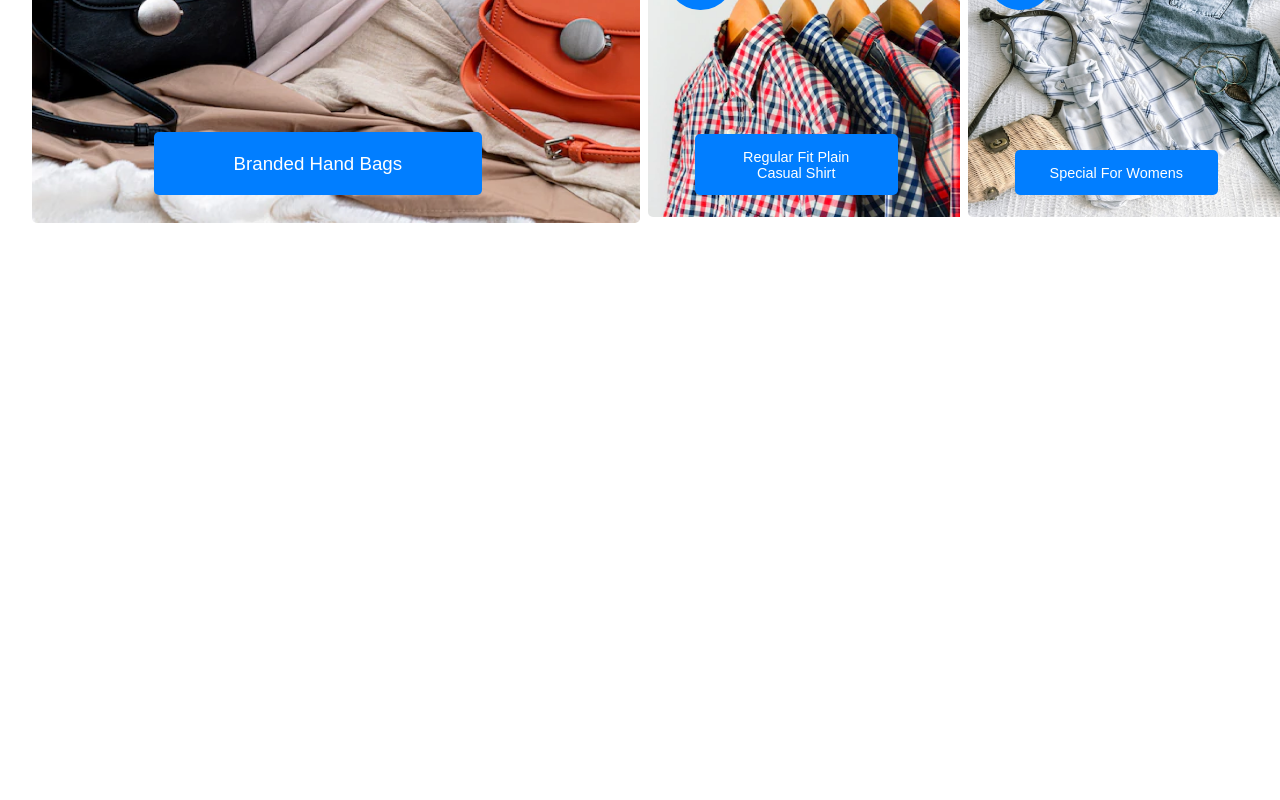
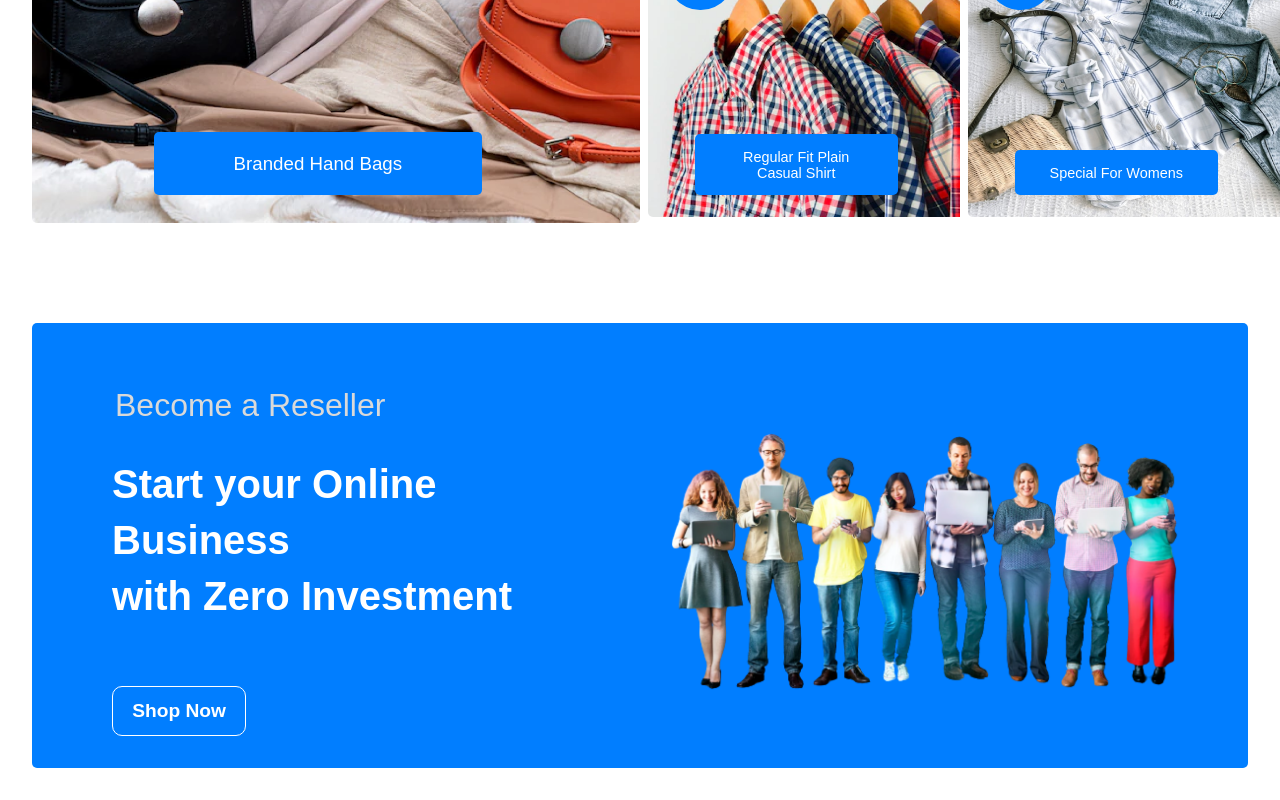
Before and after one commit to Snesh07/startxlabs_assignment, a React (Create React App) app: page / in a window 1280 px wide. Shown: the part 1129-1929 px from the top of the page. Before the commit the page ends 1388 px from the top, so only its background shows below. Built offline with nearby package versions, Linux system fonts and the light colour scheme.

Commit message:
feat: join now banner added

```diff
--- a/src/App.js
+++ b/src/App.js
@@ -4,6 +4,7 @@ import Header from './components/Header';
 import Navbar from './components/Navbar';
 import Banner from './components/Banner';
 import NewArrivals from './components/NewArrivals';
+import JoinNowBanner from './components/JoinNowBanner';
 
 function App() {
   return (
@@ -21,6 +22,9 @@ function App() {
         <Routes>
           <Route path="/" element={<NewArrivals />}></Route>
         </Routes>
+        <Routes>
+          <Route path="/" element={<JoinNowBanner />}></Route>
+        </Routes>
         </Router>
     </>
   );
--- /dev/null
+++ b/src/components/JoinNowBanner.js
@@ -0,0 +1,24 @@
+import React from 'react'
+import '../styles/JoinNowBanner.css';
+
+function JoinNowBanner() {
+    return (
+        <>
+            <div className='JoinNowBanner_container'>
+                <div className='JoinNowBanner_bg'>
+                    <div className='JoinNowBanner_text_btn'>
+                        <p>Become a Reseller</p>
+                        <h1>Start your Online Business
+                            <br />with Zero Investment</h1>
+                        <button className='JoinNowBanner_btn'>Shop Now</button>
+                    </div>
+                    <div className='JoinNowBanner_image'>
+                        <img src='./images/image_165.png' alt="JoinNowBanner" ></img>
+                    </div>
+                </div>
+            </div>
+        </>
+    )
+}
+
+export default JoinNowBanner
--- a/src/styles/Banner.css
+++ b/src/styles/Banner.css
@@ -11,6 +11,7 @@
     display: flex;
     justify-content: space-between;
     margin: 2rem;
+    border-radius: 5px;
     background: linear-gradient(90deg, rgba(242, 250, 255, 1) 31%, rgba(192, 226, 255, 1) 100%);
 }
 
--- /dev/null
+++ b/src/styles/JoinNowBanner.css
@@ -0,0 +1,56 @@
+.JoinNowBanner_container {
+    position: absolute;
+    margin: 2rem 0;
+    width: 100%;
+    height: auto;
+    overflow: hidden;
+}
+
+.JoinNowBanner_bg {
+    padding: 0;
+    display: flex;
+    justify-content: space-between;
+    margin: 2rem;
+    background: #017EFF;
+    border-radius: 5px;
+}
+
+.JoinNowBanner_text_btn {
+    padding: 2rem 5rem;
+}
+
+.JoinNowBanner_text_btn p {
+    font-size: 2rem;
+    font-weight: 400;
+    color: #D9D9D9;
+}
+
+.JoinNowBanner_text_btn h1 {
+    font-size: 2.5rem;
+    font-weight: 800;
+    line-height: 3.5rem;
+    color: #fff;
+}
+
+.JoinNowBanner_btn{
+    margin-top: 2.2rem;
+    border: #fff solid 1.5px;
+    border-radius: 10px;
+    padding: 0.8rem 1.2rem;
+    font-size: 1.2rem;
+    font-weight: 800;
+    color: #fff;
+    background-color: transparent;
+    cursor: pointer;
+}
+
+.JoinNowBanner_btn:hover{
+    background: #fff;
+    transition: 0.5s;
+    color: #017EFF;
+}
+
+.JoinNowBanner_image img {
+    padding-right: 10rem;
+    width: 100%;
+}
```
